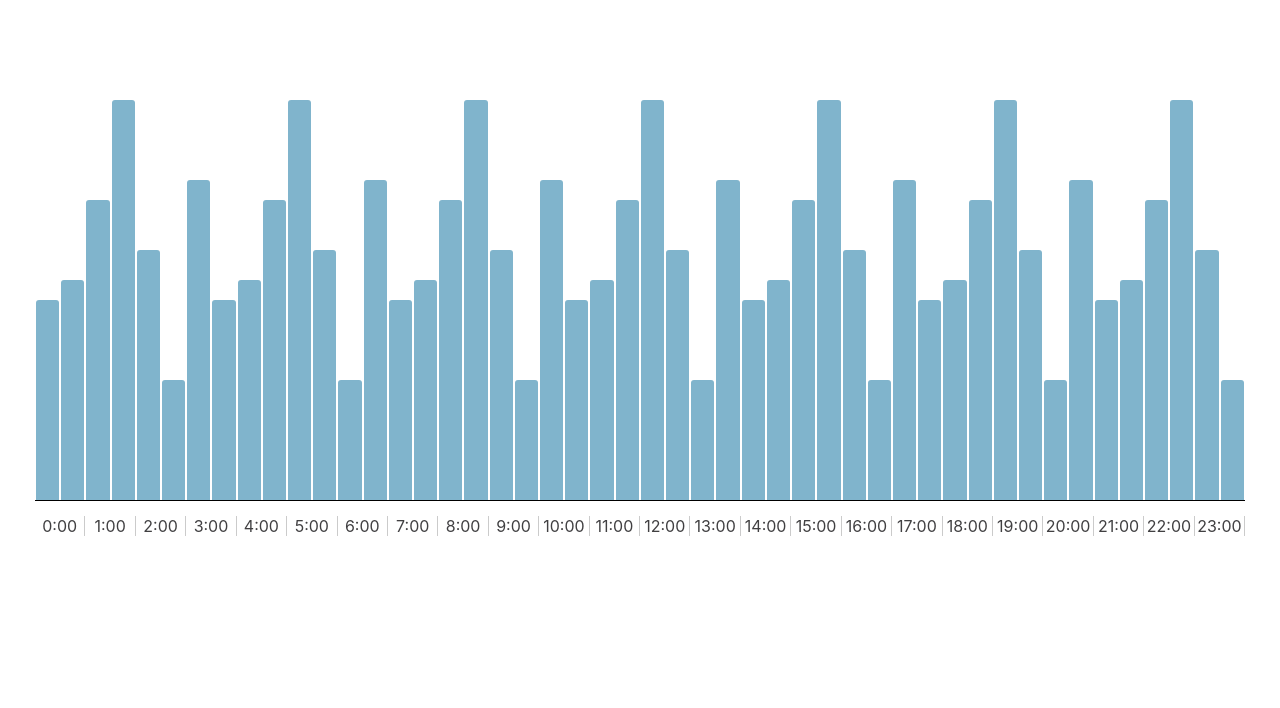
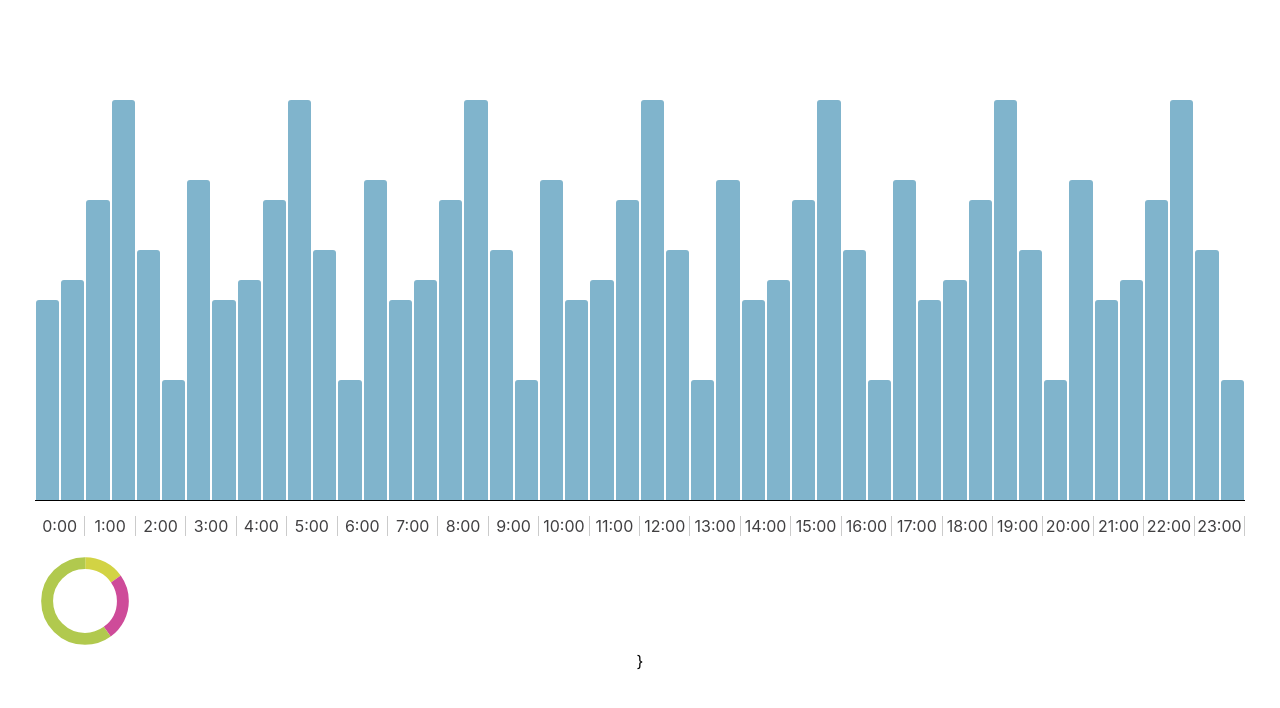
Before and after one commit to tishparichkova/poc-charts, a React (Create React App) app: page / in a window 1280 px wide. Shown: the top 708 px of the page. Built offline with nearby package versions, Linux system fonts and the light colour scheme.

Commit message:
piechart-poc

```diff
--- a/src/App.js
+++ b/src/App.js
@@ -2,8 +2,28 @@ import React from 'react';
 import './App.css';
 import { ChartComponent } from './components/ChartComponent/ChartComponent';
 import { TimeLine } from './components/TimeLine/TimeLine';
+import { DonutChart } from './components/DonutChart/DonutChart';
 
 function App() {
+  const mockedPieChartData = [15, 25, 60];
+  const strokeAndFill = [
+    {  fill: 'transparent', stroke: '#d2d344', strokeDashOffet: 25 },
+    {  fill: 'transparent', stroke: '#ce4b99', strokeDashOffet: 25 - mockedPieChartData[0] },
+    {  fill: 'transparent', stroke: "#b1c94e", strokeDashOffet: 25 - mockedPieChartData[0] - mockedPieChartData[1]}
+  ];
+  let options = [];
+
+  strokeAndFill.reduce((strokeDashOffet, singleSlice, index) => {
+    let value = `${mockedPieChartData[index]} ${100 - mockedPieChartData[index]}`
+
+    singleSlice.strokeDashArray = value;
+    strokeDashOffet = index === 0 ? 25 : strokeDashOffet - mockedPieChartData[index - 1];
+    singleSlice.strokeDashOffet = strokeDashOffet;
+    options.push(singleSlice);
+
+    return strokeDashOffet;
+  }, 25);
+
   return (
     <div className="App">
       <div className="bar-chart-section">
@@ -20,6 +40,10 @@ function App() {
           <TimeLine/>
         </div>
       </div>
+      <div
+        className="donut-chart-holder">
+        <DonutChart options={options} />
+      </div>}
     </div>
   );
 }
--- /dev/null
+++ b/src/components/DonutChart/DonutChart.js
@@ -0,0 +1,31 @@
+import React from 'react';
+import './DonutChart.scss';
+
+const DonutChart = ({ options }) => {
+  return (
+    <>
+        {options && options.length &&
+          <svg width="100%" height="100%" viewBox="0 0 42 42" className="donut">
+            <circle className="donut-hole" cx="21" cy="21" r="15.91549430918954" fill="#fff"></circle>
+            {options.map((el, index) => {
+              return (
+                <circle
+                  className="pie-chart-slice"
+                  cx="21"
+                  cy="21"
+                  r="15.91549430918954"
+                  key={index}
+                  fill={el.fill}
+                  stroke={el.stroke}
+                  strokeWidth="5"
+                  strokeDasharray={el.strokeDashArray}
+                  strokeDashoffset={`${el.strokeDashOffet}`}>
+                </circle>
+            )})}
+           </svg>
+        }
+    </>
+  );
+};
+
+export { DonutChart };
--- /dev/null
+++ b/src/components/DonutChart/DonutChart.scss
@@ -0,0 +1,35 @@
+.App {
+  .donut-chart-holder {
+    width: 100px;
+    height: 100px;
+  }
+
+  .donut-chart-info {
+    .donut-chart {
+      height: 100px;
+      width: 100px;
+      margin: 10px;
+      position: relative;
+      margin-right: 30px;
+    }
+
+    svg {
+      width: 100%;
+      height: 100%;
+      transform: rotate(-90deg);
+      background: gray;
+      border-radius: 100%;
+    }
+
+    .donut-center {
+      background: white;
+      border-radius: 100%;
+      position: absolute;
+      height: 85%;
+      width: 85%;
+      top: 50%;
+      left: 50%;
+      transform: translate(-50%, -50%);
+    }
+  }
+}
```
